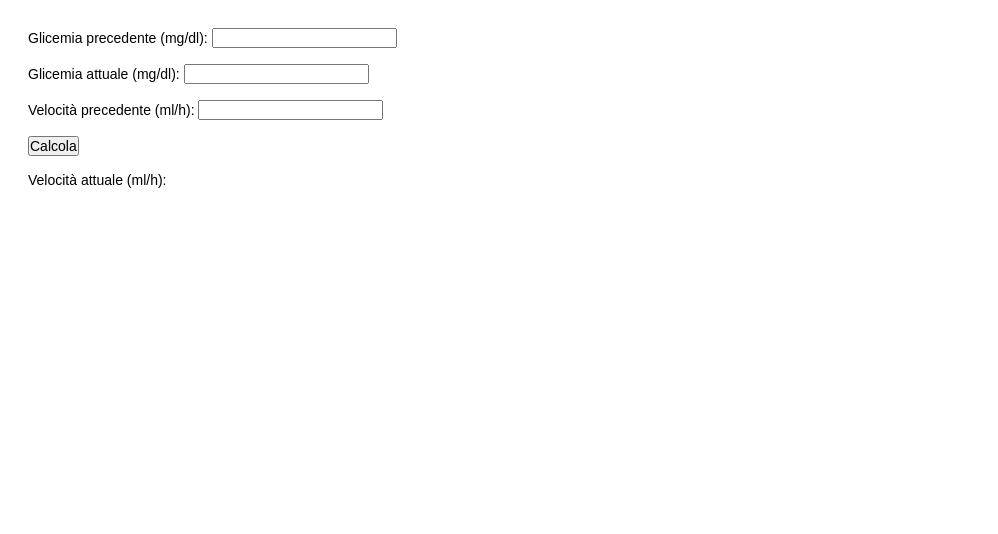
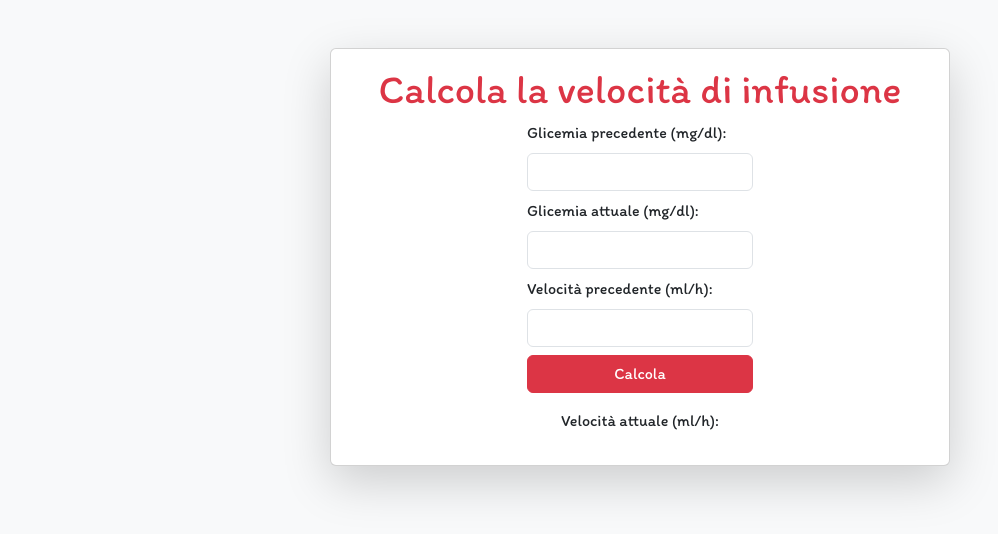
Before and after one commit to stemanfredi/insulina, a plain HTML site: page index.html in a window 1280 px wide. Shown: the whole page, without its empty margins (0-998 px from the left). Drawn offline with nearby package versions, Linux system fonts and the light colour scheme.

Commit message:
refactored style

```diff
--- a/index.html
+++ b/index.html
@@ -1,5 +1,6 @@
 <!DOCTYPE html>
 <html lang="it">
+
 <head>
   <meta charset="UTF-8" />
   <meta http-equiv="X-UA-Compatible" content="IE=edge" />
@@ -8,35 +9,46 @@
           <svg xmlns="http://www.w3.org/2000/svg" viewBox="0 0 100 100">
             <text y="0.9em" font-size="85">&#x1FA78</text>
           </svg>'>
-    <!-- <link rel="stylesheet" href="style.css" /> -->
-    <style>
-      * {
-        box-sizing: border-box;
-        margin: 0;
-        padding: 0;
-        font-family: sans-serif;
-        font-size: 14px;
-      }
-      main {
-        margin: 2em;
-      }
-    </style>
+  <link rel="stylesheet" href="style.css" />
   <title>Velocità di infusione</title>
+  <link href="https://cdn.jsdelivr.net/npm/bootstrap@5.3.0-alpha1/dist/css/bootstrap.min.css" rel="stylesheet"
+    integrity="sha384-GLhlTQ8iRABdZLl6O3oVMWSktQOp6b7In1Zl3/Jr59b6EGGoI1aFkw7cmDA6j6gD" crossorigin="anonymous">
+  <script src="https://cdn.jsdelivr.net/npm/bootstrap@5.3.0-alpha1/dist/js/bootstrap.bundle.min.js"
+    integrity="sha384-w76AqPfDkMBDXo30jS1Sgez6pr3x5MlQ1ZAGC+nuZB+EYdgRZgiwxhTBTkF7CXvN"
+    crossorigin="anonymous"></script>
+  <link rel="preconnect" href="https://fonts.googleapis.com">
+  <link rel="preconnect" href="https://fonts.gstatic.com" crossorigin>
+  <link href="https://fonts.googleapis.com/css2?family=Itim&display=swap" rel="stylesheet">
 </head>
-  <body>
-    <main>
-      <label for="glycemia-prev">Glicemia precedente (mg/dl):</label>
-      <input type="number" id="glycemia-prev" />
-      <br /><br />
-      <label for="glycemia-curr">Glicemia attuale (mg/dl):</label>
-      <input type="number" id="glycemia-curr" />
-      <br /><br />
-      <label for="rate-prev">Velocità precedente (ml/h):</label>
-      <input type="number" id="rate-prev" />
-      <br /><br />
-      <button id="calculate">Calcola</button>
-      <br /><br />
-      <p>Velocità attuale (ml/h): <span id="rate-curr"></span></p>
+
+<body class="bg-light">
+  <div class="container justify-content-center d-flex">
+    <main class="shadow-lg card align-items-center px-5 py-3 mt-5">
+      <h1 class="text-danger text-center">Calcola la velocità di infusione</h1>
+      <form>
+        <div class="mb-2">
+          <label class="form-label" for="glycemia-prev">Glicemia precedente (mg/dl):
+          </label>
+          <input class="form-control" type="number" id="glycemia-prev" />
+        </div>
+        <div class="mb-2">
+          <label class="form-label" for="glycemia-curr">Glicemia attuale (mg/dl):</label>
+          <input class="form-control" type="number" id="glycemia-curr" />
+        </div>
+        <div class="mb-2">
+          <label class="form-label" for="rate-prev">Velocità precedente (ml/h):</label>
+          <input class="form-control" type="number" id="rate-prev" />
+        </div>
+        <button class="btn btn-danger w-100" id="calculate">Calcola</button>
+
+      </form>
+      <div class="mt-3">
+        <p class="text-center">Velocità attuale (ml/h):</p>
+        <p class="text-center">
+          <span class="text-danger text-bold" id="rate-curr"></span>
+        </p>
+      </div>
+  </div>
   </main>
   <!-- <script src="script.js"></script> -->
   <script>
@@ -125,7 +137,12 @@
       rateCurrResult.innerText = result
     }
 
-      calculateBtn.onclick = calculateRate
+    calculateBtn.addEventListener("click", function (e) {
+      e.preventDefault();
+      calculateRate();
+    });
+
   </script>
 </body>
+
 </html>
--- a/style.css
+++ b/style.css
@@ -2,10 +2,5 @@
   box-sizing: border-box;
   margin: 0;
   padding: 0;
-  font-family: sans-serif;
-  font-size: 14px;
+  font-family: "Itim", cursive;
 }
-
-main {
-  margin: 2em;
-}
```
Also changed, not shown: script.js (+33 -30 lines). Lines whose indentation alone changed are shown as unchanged.
